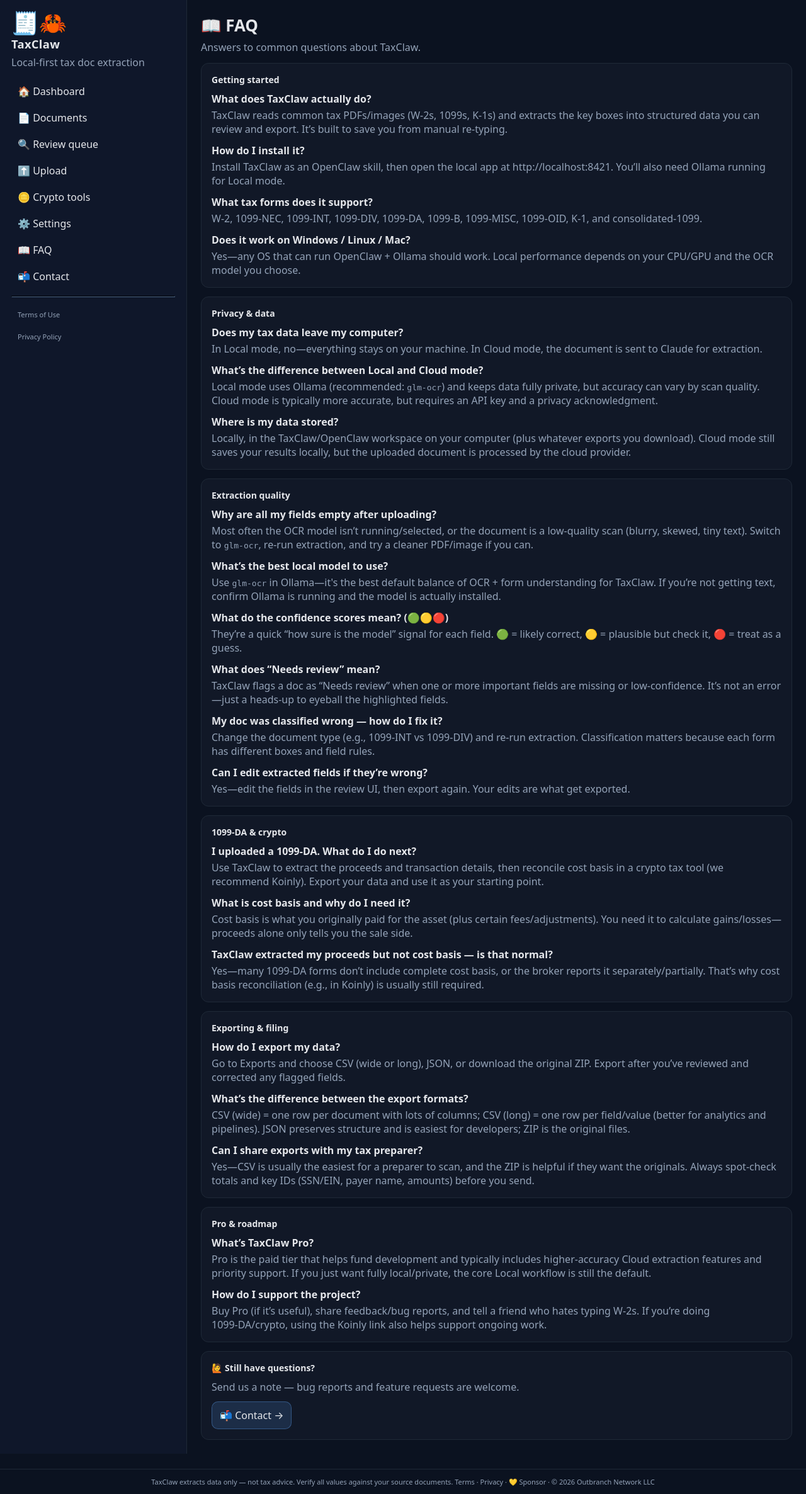
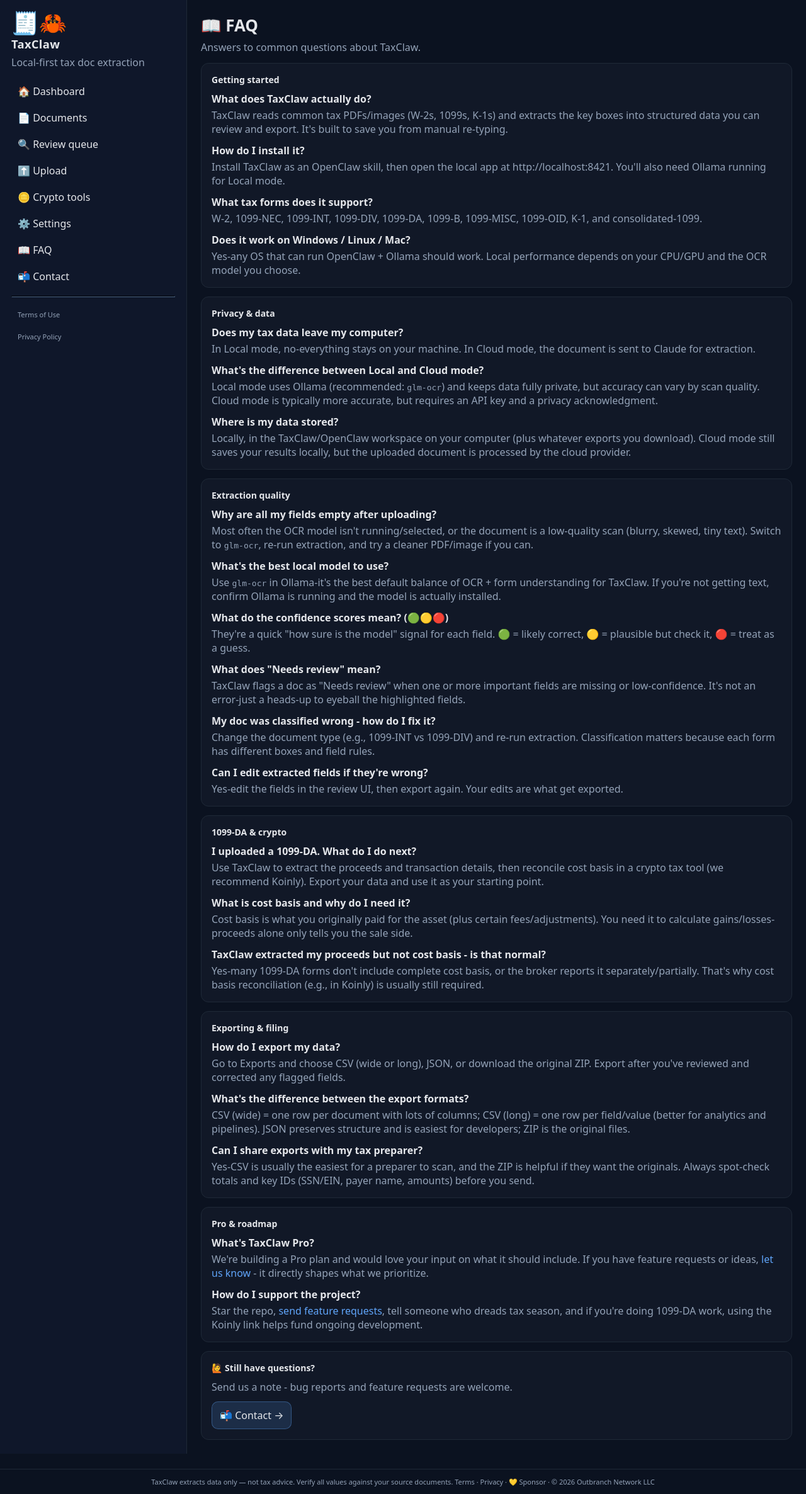
Before and after one commit to DougButdorf/TaxClaw, a FastAPI app: page /faq in a window 1280 px wide. Shown: the whole page at 63% size. Run offline with FastAPI, Linux system fonts and the light colour scheme; some libraries are stand-ins or nearby versions.

Commit message:
ux: vague Pro FAQ answer — building a plan, welcome feature requests via /contact

```diff
--- a/templates/faq.html
+++ b/templates/faq.html
@@ -13,22 +13,22 @@
 
     <div style="margin-bottom: 12px;">
       <div style="font-weight:700;">What does TaxClaw actually do?</div>
-      <div class="muted" style="margin-top:4px;">TaxClaw reads common tax PDFs/images (W‑2s, 1099s, K‑1s) and extracts the key boxes into structured data you can review and export. It’s built to save you from manual re-typing.</div>
+      <div class="muted" style="margin-top:4px;">TaxClaw reads common tax PDFs/images (W-2s, 1099s, K-1s) and extracts the key boxes into structured data you can review and export. It's built to save you from manual re-typing.</div>
     </div>
 
     <div style="margin-bottom: 12px;">
       <div style="font-weight:700;">How do I install it?</div>
-      <div class="muted" style="margin-top:4px;">Install TaxClaw as an OpenClaw skill, then open the local app at http://localhost:8421. You’ll also need Ollama running for Local mode.</div>
+      <div class="muted" style="margin-top:4px;">Install TaxClaw as an OpenClaw skill, then open the local app at http://localhost:8421. You'll also need Ollama running for Local mode.</div>
     </div>
 
     <div style="margin-bottom: 12px;">
       <div style="font-weight:700;">What tax forms does it support?</div>
-      <div class="muted" style="margin-top:4px;">W‑2, 1099‑NEC, 1099‑INT, 1099‑DIV, 1099‑DA, 1099‑B, 1099‑MISC, 1099‑OID, K‑1, and consolidated‑1099.</div>
+      <div class="muted" style="margin-top:4px;">W-2, 1099-NEC, 1099-INT, 1099-DIV, 1099-DA, 1099-B, 1099-MISC, 1099-OID, K-1, and consolidated-1099.</div>
     </div>
 
     <div>
       <div style="font-weight:700;">Does it work on Windows / Linux / Mac?</div>
-      <div class="muted" style="margin-top:4px;">Yes—any OS that can run OpenClaw + Ollama should work. Local performance depends on your CPU/GPU and the OCR model you choose.</div>
+      <div class="muted" style="margin-top:4px;">Yes-any OS that can run OpenClaw + Ollama should work. Local performance depends on your CPU/GPU and the OCR model you choose.</div>
     </div>
   </div>
 
@@ -37,11 +37,11 @@
 
     <div style="margin-bottom: 12px;">
       <div style="font-weight:700;">Does my tax data leave my computer?</div>
-      <div class="muted" style="margin-top:4px;">In Local mode, no—everything stays on your machine. In Cloud mode, the document is sent to Claude for extraction.</div>
+      <div class="muted" style="margin-top:4px;">In Local mode, no-everything stays on your machine. In Cloud mode, the document is sent to Claude for extraction.</div>
     </div>
 
     <div style="margin-bottom: 12px;">
-      <div style="font-weight:700;">What’s the difference between Local and Cloud mode?</div>
+      <div style="font-weight:700;">What's the difference between Local and Cloud mode?</div>
       <div class="muted" style="margin-top:4px;">Local mode uses Ollama (recommended: <code>glm-ocr</code>) and keeps data fully private, but accuracy can vary by scan quality. Cloud mode is typically more accurate, but requires an API key and a privacy acknowledgment.</div>
     </div>
 
@@ -56,32 +56,32 @@
 
     <div style="margin-bottom: 12px;">
       <div style="font-weight:700;">Why are all my fields empty after uploading?</div>
-      <div class="muted" style="margin-top:4px;">Most often the OCR model isn’t running/selected, or the document is a low-quality scan (blurry, skewed, tiny text). Switch to <code>glm-ocr</code>, re-run extraction, and try a cleaner PDF/image if you can.</div>
+      <div class="muted" style="margin-top:4px;">Most often the OCR model isn't running/selected, or the document is a low-quality scan (blurry, skewed, tiny text). Switch to <code>glm-ocr</code>, re-run extraction, and try a cleaner PDF/image if you can.</div>
     </div>
 
     <div style="margin-bottom: 12px;">
-      <div style="font-weight:700;">What’s the best local model to use?</div>
-      <div class="muted" style="margin-top:4px;">Use <code>glm-ocr</code> in Ollama—it's the best default balance of OCR + form understanding for TaxClaw. If you’re not getting text, confirm Ollama is running and the model is actually installed.</div>
+      <div style="font-weight:700;">What's the best local model to use?</div>
+      <div class="muted" style="margin-top:4px;">Use <code>glm-ocr</code> in Ollama-it's the best default balance of OCR + form understanding for TaxClaw. If you're not getting text, confirm Ollama is running and the model is actually installed.</div>
     </div>
 
     <div style="margin-bottom: 12px;">
       <div style="font-weight:700;">What do the confidence scores mean? (🟢🟡🔴)</div>
-      <div class="muted" style="margin-top:4px;">They’re a quick “how sure is the model” signal for each field. 🟢 = likely correct, 🟡 = plausible but check it, 🔴 = treat as a guess.</div>
+      <div class="muted" style="margin-top:4px;">They're a quick "how sure is the model" signal for each field. 🟢 = likely correct, 🟡 = plausible but check it, 🔴 = treat as a guess.</div>
     </div>
 
     <div style="margin-bottom: 12px;">
-      <div style="font-weight:700;">What does “Needs review” mean?</div>
-      <div class="muted" style="margin-top:4px;">TaxClaw flags a doc as “Needs review” when one or more important fields are missing or low-confidence. It’s not an error—just a heads-up to eyeball the highlighted fields.</div>
+      <div style="font-weight:700;">What does "Needs review" mean?</div>
+      <div class="muted" style="margin-top:4px;">TaxClaw flags a doc as "Needs review" when one or more important fields are missing or low-confidence. It's not an error-just a heads-up to eyeball the highlighted fields.</div>
     </div>
 
     <div style="margin-bottom: 12px;">
-      <div style="font-weight:700;">My doc was classified wrong — how do I fix it?</div>
-      <div class="muted" style="margin-top:4px;">Change the document type (e.g., 1099‑INT vs 1099‑DIV) and re-run extraction. Classification matters because each form has different boxes and field rules.</div>
+      <div style="font-weight:700;">My doc was classified wrong - how do I fix it?</div>
+      <div class="muted" style="margin-top:4px;">Change the document type (e.g., 1099-INT vs 1099-DIV) and re-run extraction. Classification matters because each form has different boxes and field rules.</div>
     </div>
 
     <div>
-      <div style="font-weight:700;">Can I edit extracted fields if they’re wrong?</div>
-      <div class="muted" style="margin-top:4px;">Yes—edit the fields in the review UI, then export again. Your edits are what get exported.</div>
+      <div style="font-weight:700;">Can I edit extracted fields if they're wrong?</div>
+      <div class="muted" style="margin-top:4px;">Yes-edit the fields in the review UI, then export again. Your edits are what get exported.</div>
     </div>
   </div>
 
@@ -95,12 +95,12 @@
 
     <div style="margin-bottom: 12px;">
       <div style="font-weight:700;">What is cost basis and why do I need it?</div>
-      <div class="muted" style="margin-top:4px;">Cost basis is what you originally paid for the asset (plus certain fees/adjustments). You need it to calculate gains/losses—proceeds alone only tells you the sale side.</div>
+      <div class="muted" style="margin-top:4px;">Cost basis is what you originally paid for the asset (plus certain fees/adjustments). You need it to calculate gains/losses-proceeds alone only tells you the sale side.</div>
     </div>
 
     <div>
-      <div style="font-weight:700;">TaxClaw extracted my proceeds but not cost basis — is that normal?</div>
-      <div class="muted" style="margin-top:4px;">Yes—many 1099‑DA forms don’t include complete cost basis, or the broker reports it separately/partially. That’s why cost basis reconciliation (e.g., in Koinly) is usually still required.</div>
+      <div style="font-weight:700;">TaxClaw extracted my proceeds but not cost basis - is that normal?</div>
+      <div class="muted" style="margin-top:4px;">Yes-many 1099-DA forms don't include complete cost basis, or the broker reports it separately/partially. That's why cost basis reconciliation (e.g., in Koinly) is usually still required.</div>
     </div>
   </div>
 
@@ -109,17 +109,17 @@
 
     <div style="margin-bottom: 12px;">
       <div style="font-weight:700;">How do I export my data?</div>
-      <div class="muted" style="margin-top:4px;">Go to Exports and choose CSV (wide or long), JSON, or download the original ZIP. Export after you’ve reviewed and corrected any flagged fields.</div>
+      <div class="muted" style="margin-top:4px;">Go to Exports and choose CSV (wide or long), JSON, or download the original ZIP. Export after you've reviewed and corrected any flagged fields.</div>
     </div>
 
     <div style="margin-bottom: 12px;">
-      <div style="font-weight:700;">What’s the difference between the export formats?</div>
+      <div style="font-weight:700;">What's the difference between the export formats?</div>
       <div class="muted" style="margin-top:4px;">CSV (wide) = one row per document with lots of columns; CSV (long) = one row per field/value (better for analytics and pipelines). JSON preserves structure and is easiest for developers; ZIP is the original files.</div>
     </div>
 
     <div>
       <div style="font-weight:700;">Can I share exports with my tax preparer?</div>
-      <div class="muted" style="margin-top:4px;">Yes—CSV is usually the easiest for a preparer to scan, and the ZIP is helpful if they want the originals. Always spot-check totals and key IDs (SSN/EIN, payer name, amounts) before you send.</div>
+      <div class="muted" style="margin-top:4px;">Yes-CSV is usually the easiest for a preparer to scan, and the ZIP is helpful if they want the originals. Always spot-check totals and key IDs (SSN/EIN, payer name, amounts) before you send.</div>
     </div>
   </div>
 
@@ -127,19 +127,19 @@
     <div style="font-weight:700; font-size: 14px; margin-bottom: 10px;">Pro &amp; roadmap</div>
 
     <div style="margin-bottom: 12px;">
-      <div style="font-weight:700;">What’s TaxClaw Pro?</div>
-      <div class="muted" style="margin-top:4px;">Pro is the paid tier that helps fund development and typically includes higher-accuracy Cloud extraction features and priority support. If you just want fully local/private, the core Local workflow is still the default.</div>
+      <div style="font-weight:700;">What's TaxClaw Pro?</div>
+      <div class="muted" style="margin-top:4px;">We're building a Pro plan and would love your input on what it should include. If you have feature requests or ideas, <a href="/contact">let us know</a> - it directly shapes what we prioritize.</div>
     </div>
 
     <div>
       <div style="font-weight:700;">How do I support the project?</div>
-      <div class="muted" style="margin-top:4px;">Buy Pro (if it’s useful), share feedback/bug reports, and tell a friend who hates typing W‑2s. If you’re doing 1099‑DA/crypto, using the Koinly link also helps support ongoing work.</div>
+      <div class="muted" style="margin-top:4px;">Star the repo, <a href="/contact">send feature requests</a>, tell someone who dreads tax season, and if you're doing 1099-DA work, using the Koinly link helps fund ongoing development.</div>
     </div>
   </div>
 
   <div class="card">
     <div style="font-weight:700; font-size: 14px; margin-bottom: 10px;">🙋 Still have questions?</div>
-    <div class="muted" style="margin-bottom: 12px;">Send us a note — bug reports and feature requests are welcome.</div>
+    <div class="muted" style="margin-bottom: 12px;">Send us a note - bug reports and feature requests are welcome.</div>
     <a class="btn" href="/contact">📬 Contact →</a>
   </div>
 {% endblock %}
```
